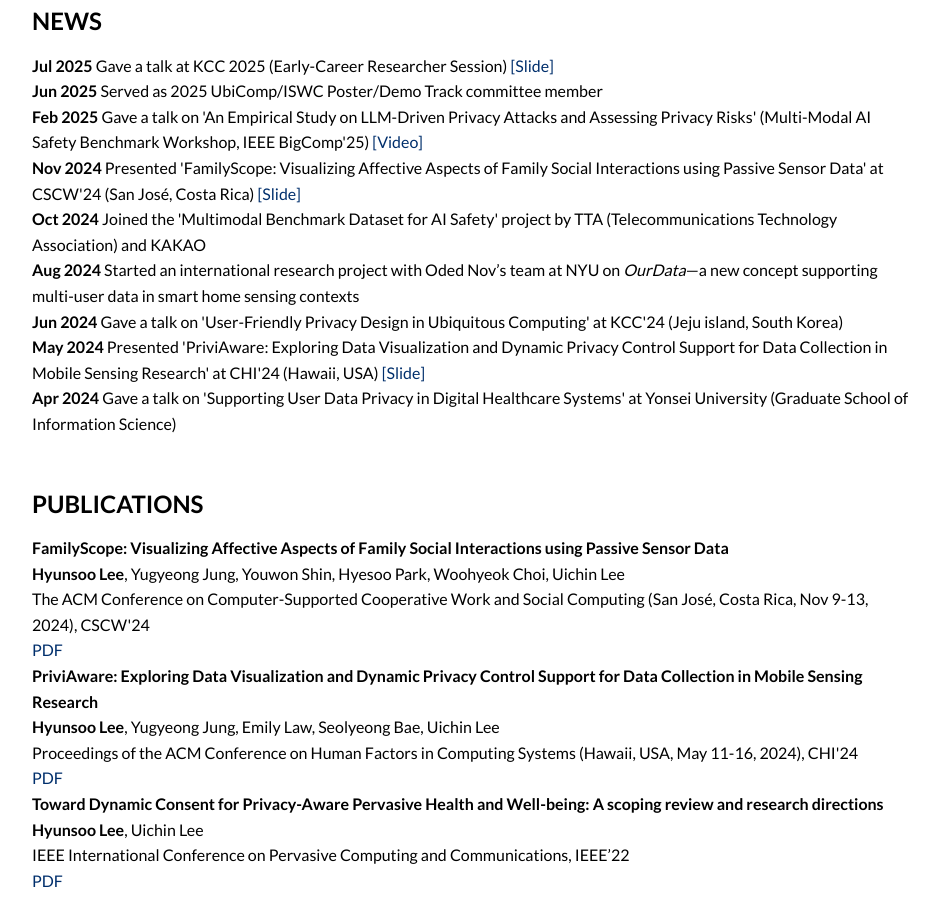
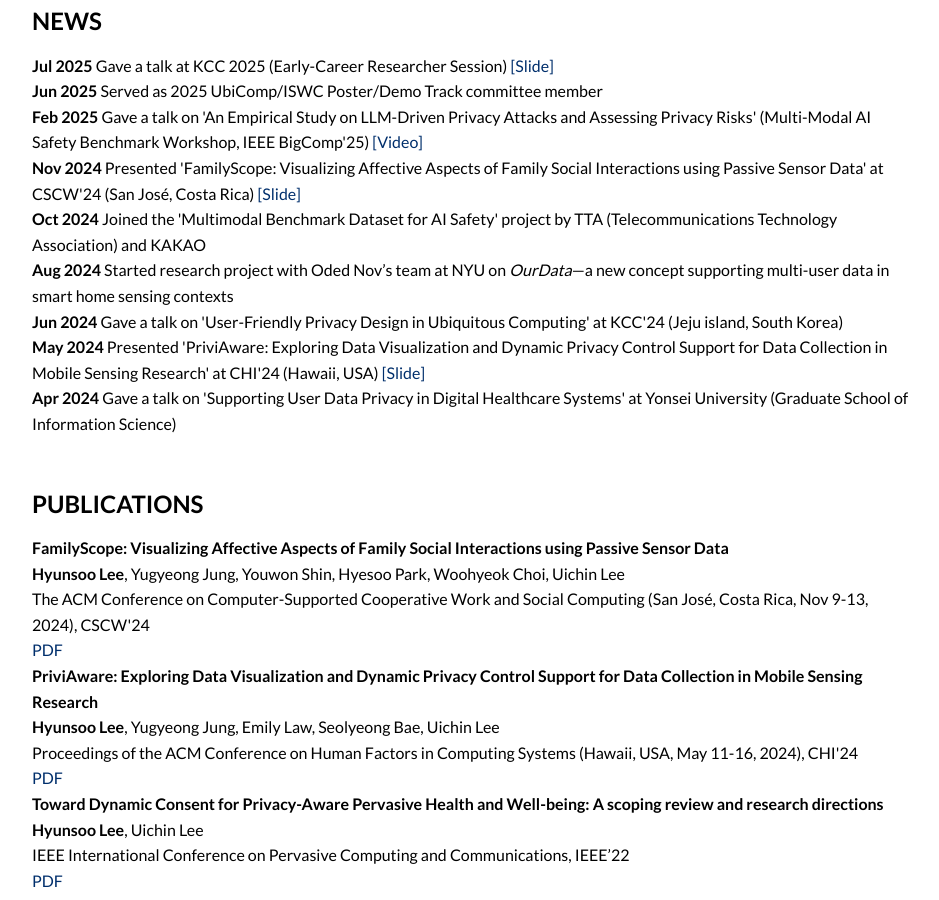
Before and after one commit to hslee90/hslee90.github.io, a Jekyll site: the page built from index.md, in a window 1280 px wide and 900 px high, scrolled down 532 px. Shown: the whole window, without its empty margins (288-1227 px from the left). Built offline with Jekyll 4.4.1, drawn with Linux system fonts in a browser that asks for light colours; nearby versions of some CDN libraries.

Commit message:
Update index.md

```diff
--- a/index.md
+++ b/index.md
@@ -63,7 +63,7 @@ title: "Home"
   <strong>Oct 2024</strong> Joined the 'Multimodal Benchmark Dataset for AI Safety' project by TTA (Telecommunications Technology Association) and KAKAO
 </div>
 <div class="news-item">
-  <strong>Aug 2024</strong> Started an international research project with Oded Nov’s team at NYU on <i>OurData</i>—a new concept supporting multi-user data in smart home sensing contexts
+  <strong>Aug 2024</strong> Started research project with Oded Nov’s team at NYU on <i>OurData</i>—a new concept supporting multi-user data in smart home sensing contexts
 </div>
 <div class="news-item">
   <strong>Jun 2024</strong> Gave a talk on 'User-Friendly Privacy Design in Ubiquitous Computing' at KCC'24 (Jeju island, South Korea)
```
